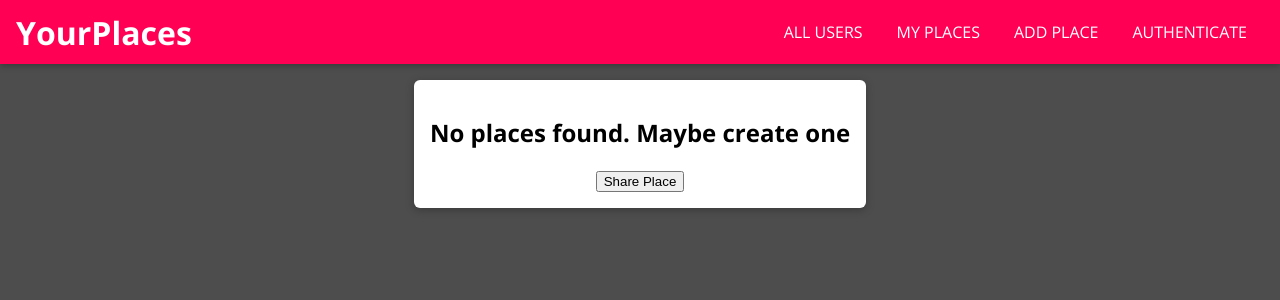
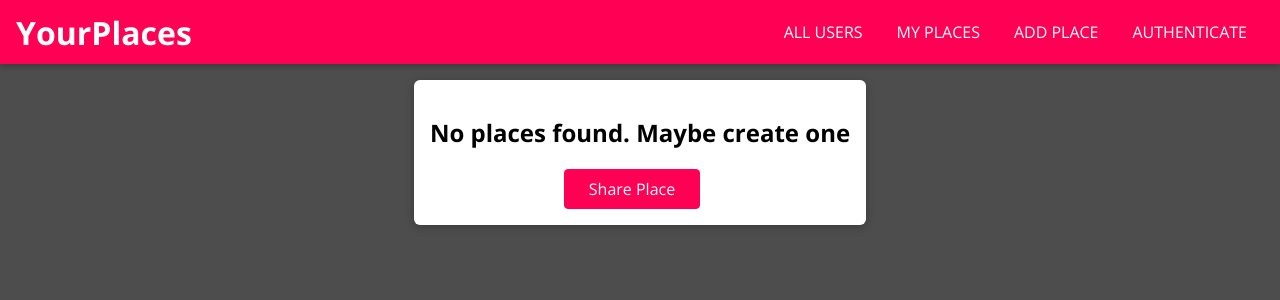
Before and after one commit to msllagas/places, a React (Create React App) app in the folder frontend/: page /1/places in a window 1280 px wide. Shown: the top 300 px of the page. Built offline with nearby package versions, Linux system fonts and the light colour scheme.

Commit message:
Fixed minor issues

```diff
--- a/frontend/src/places/components/PlaceList.js
+++ b/frontend/src/places/components/PlaceList.js
@@ -2,6 +2,7 @@
 
 import Card from "../../shared/components/UIElements/Card";
 import PlaceItem from "./PlaceItem";
+import Button from "../../shared/components/FormElements/Button";
 import "./PlaceList.css";
 
 const PlaceList = (props) => {
@@ -10,7 +11,7 @@
       <div className="place-list center">
         <Card>
           <h2>No places found. Maybe create one</h2>
-          <button>Share Place</button>
+          <Button to='/places/new'>Share Place</Button>
         </Card>
       </div>
     );
--- a/frontend/src/places/pages/UpdatePlace.js
+++ b/frontend/src/places/pages/UpdatePlace.js
@@ -3,6 +3,7 @@
 
 import Input from "../../shared/components/FormElements/Input";
 import Button from "../../shared/components/FormElements/Button";
+import Card from "../../shared/components/UIElements/Card";
 import {
   VALIDATOR_REQUIRE,
   VALIDATOR_MINLENGTH,
@@ -60,6 +61,7 @@
   const identifiedPlace = DUMMY_PLACES.find((p) => p.id === placeId);
 
   useEffect(() => {
+    if (identifiedPlace) {
       setFormData(
         {
           title: {
@@ -73,6 +75,8 @@
         },
         true
       );
+    }
+
     setIsLoading(false);
   }, [setFormData, identifiedPlace]);
 
@@ -84,7 +88,9 @@
   if (!identifiedPlace) {
     return (
       <div className="center">
+        <Card>
           <h2>Could not find place!</h2>
+        </Card>
       </div>
     );
   }
```
Lines whose indentation alone changed are shown as unchanged.
